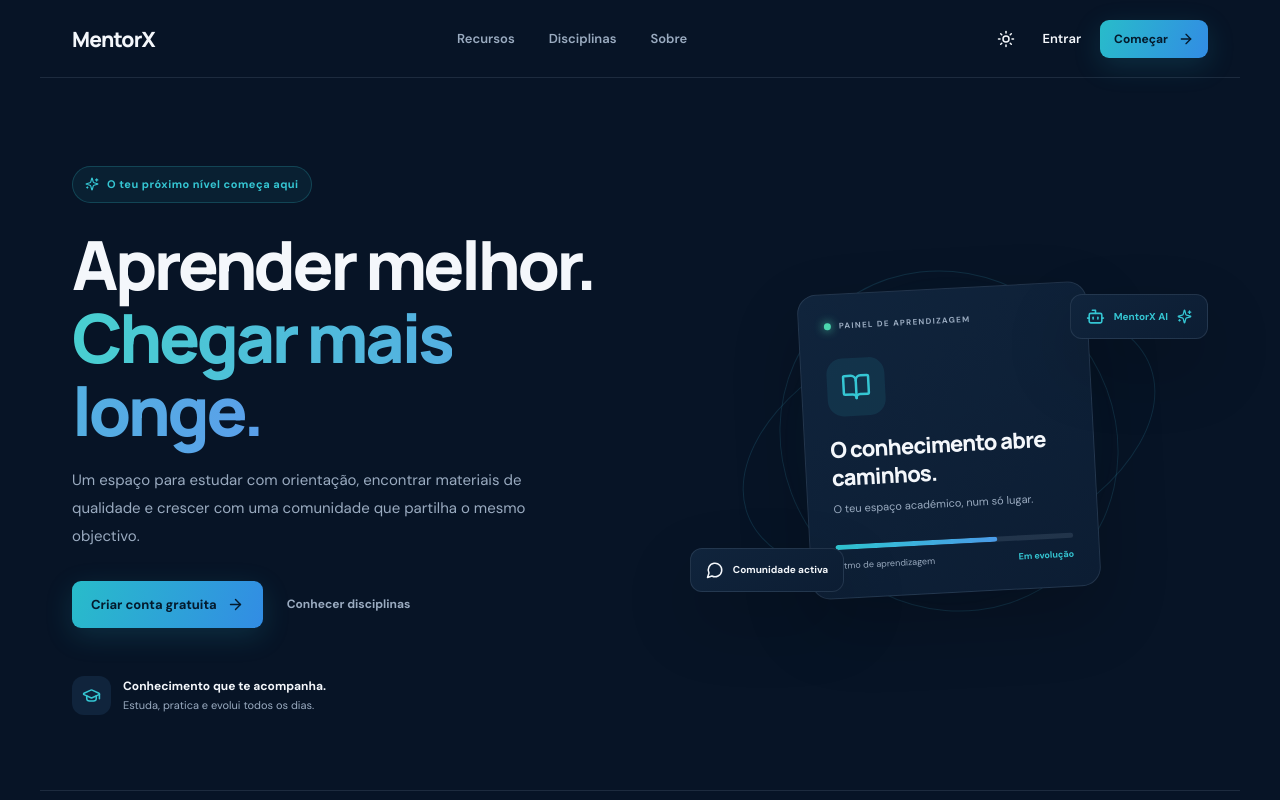
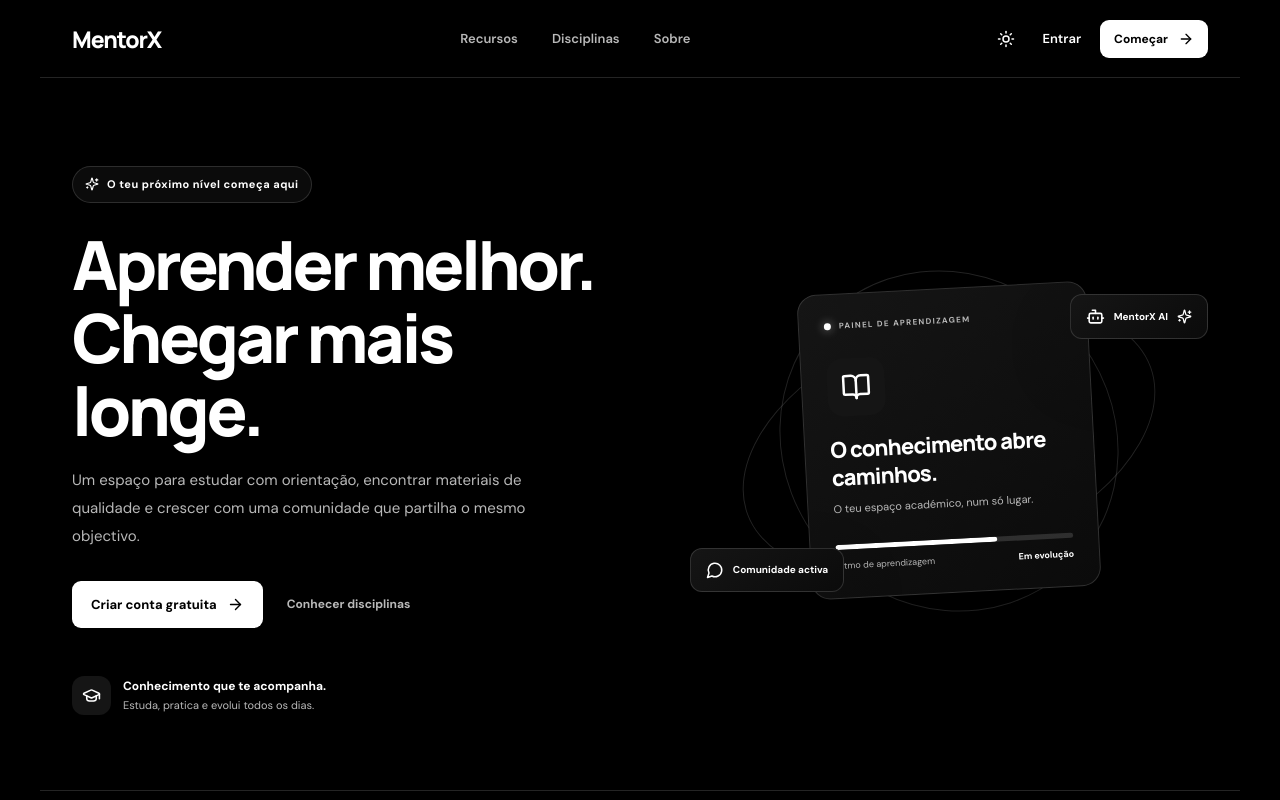
Before and after one commit to Desiderio-Github-404/MentorX-, a React (Vite) app: page / in a window 1280 px wide. Shown: the top 800 px of the page. Built offline with nearby package versions, Linux system fonts and the light colour scheme; no server answers.

Commit message:
Apply monochrome black and white theme

```diff
--- a/src/styles.css
+++ b/src/styles.css
@@ -53,3 +53,75 @@ h1,h2,h3,p { margin-top: 0; }.hero h1 { font: 800 clamp(42px,5.3vw,68px)/1.08 Ma
 .auth-footnote { margin: 22px 0 0; padding-top: 16px; border-top: 1px solid var(--line); color: var(--muted); font-size: 10px; line-height: 1.6; text-align: center; }
 .auth-logout { display: block; margin: 15px auto 0; font-size: 11px; }
 @media(max-width:800px) { .account-link { display: none; }.auth-panel { padding: 28px 22px; } }
+
+
+/* MentorX monochrome identity: black/white with inverted light theme */
+.app-shell {
+  --bg: #000000;
+  --surface: #0b0b0b;
+  --surface-2: #151515;
+  --text: #ffffff;
+  --muted: #b8b8b8;
+  --line: rgba(255,255,255,.14);
+  --accent: #ffffff;
+  --accent-2: #d8d8d8;
+  background: var(--bg);
+  color: var(--text);
+}
+.app-shell.light {
+  --bg: #ffffff;
+  --surface: #f7f7f7;
+  --surface-2: #eeeeee;
+  --text: #000000;
+  --muted: #555555;
+  --line: rgba(0,0,0,.14);
+  --accent: #000000;
+  --accent-2: #333333;
+}
+.brand,
+.auth-brand,
+.footer .brand {
+  color: var(--text);
+  font-family: Manrope, sans-serif;
+  font-weight: 900;
+  letter-spacing: -1.1px;
+}
+.brand { gap: 0; font-size: 23px; }
+.auth-brand { font-size: 24px; }
+.brand-accent { color: inherit; }
+.button {
+  background: var(--text);
+  color: var(--bg);
+  box-shadow: none;
+}
+.button:hover { filter: brightness(.88); }
+.app-shell.light .button:hover { filter: brightness(.9); }
+.hero h1 span,
+.section-heading h2 span {
+  background: none;
+  color: var(--text);
+  -webkit-text-fill-color: var(--text);
+}
+.eyebrow {
+  border-color: var(--line);
+  background: var(--surface);
+  color: var(--text);
+}
+.visual-glow { background: radial-gradient(circle,rgba(255,255,255,.09),transparent 68%); }
+.orbit { border-color: var(--line); }
+.study-symbol,
+.feature-icon,
+.proof-icon {
+  color: var(--text);
+  background: var(--surface-2);
+}
+.progress-track span { background: var(--text); }
+.live-dot { background: var(--text); box-shadow: 0 0 10px rgba(255,255,255,.5); }
+.feature-card:hover { border-color: var(--text); }
+.closing-cta {
+  border-color: var(--line);
+  background: var(--surface);
+}
+.auth-overlay { background: rgba(0,0,0,.78); }
+.auth-feedback.success { color: var(--text); background: rgba(255,255,255,.09); }
+.auth-feedback.error { color: #ffb4b4; }
```
